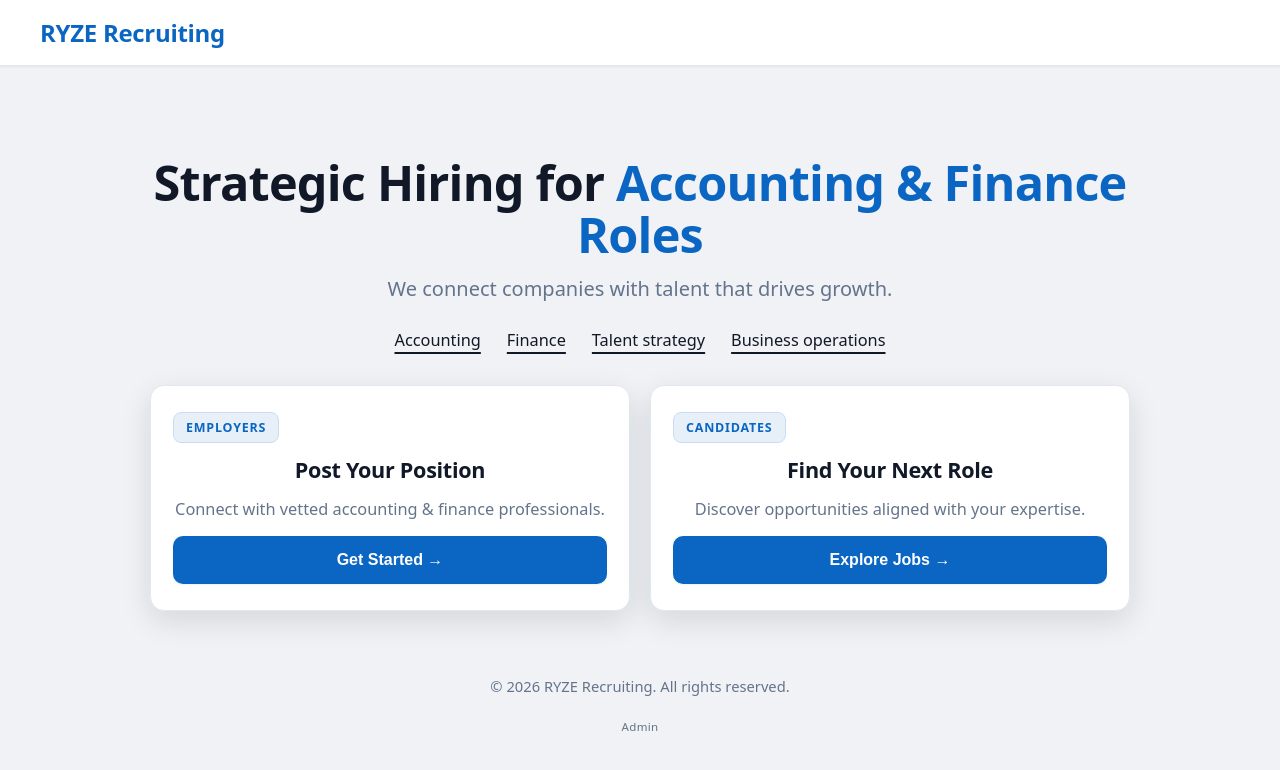
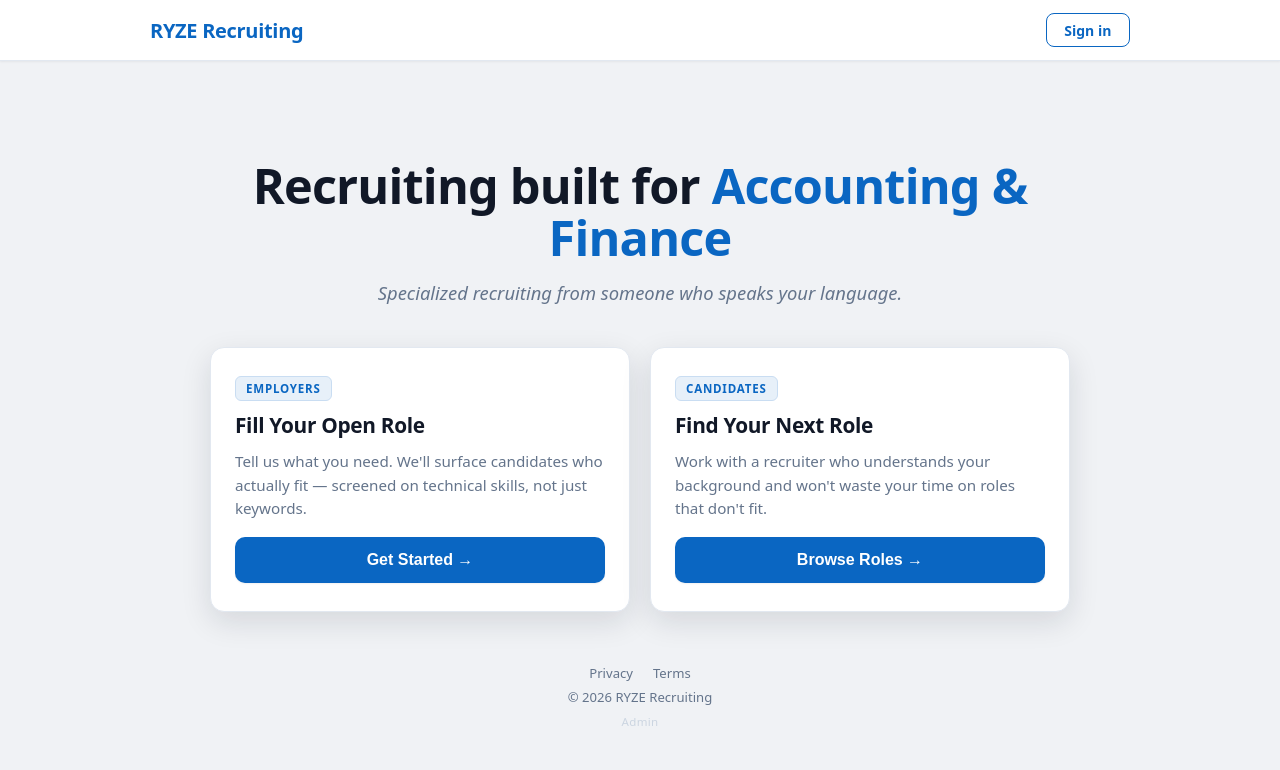
Before and after one commit to djahern-max/ryzerecruiting_frontend, a React (Vite) app: page / in a window 1280 px wide. Shown: the top 770 px of the page. Built offline with nearby package versions, Linux system fonts and the light colour scheme.

Commit message:
minor tweaks to the Landing Page

```diff
--- a/src/pages/Landing.jsx
+++ b/src/pages/Landing.jsx
@@ -2,7 +2,6 @@
 import { useNavigate } from "react-router-dom";
 import { useAuth } from "../contexts/AuthContext";
 import { useEffect } from "react";
-import Header from "../components/Header";
 import styles from "./Landing.module.css";
 
 function Landing() {
@@ -11,50 +10,52 @@ function Landing() {
 
   useEffect(() => {
     if (user) {
-      if (user.user_type === "ADMIN") {
-        navigate("/admin");
-      } else if (user.user_type === "EMPLOYER") {
-        navigate("/employer/dashboard");
-      } else {
-        navigate("/candidate/dashboard");
-      }
+      if (user.user_type === "ADMIN") navigate("/admin");
+      else if (user.user_type === "EMPLOYER") navigate("/employer/dashboard");
+      else navigate("/candidate/dashboard");
     }
   }, [user, navigate]);
 
   return (
     <div className={`${styles.page} ryzeBannerBg`}>
-      <Header variant="landing" showNav={true} />
+
+      {/* ── Minimal landing header ── */}
+      <header className={styles.header}>
+        <div className={styles.headerContent}>
+          <span className={styles.logo}>RYZE Recruiting</span>
+          <button
+            className={styles.signInLink}
+            onClick={() => navigate("/auth")}
+          >
+            Sign in
+          </button>
+        </div>
+      </header>
 
       <main className={`ryzeContainer ${styles.main}`}>
         <section className={styles.hero}>
+
           <h1 className={styles.title}>
-            Strategic Hiring for{" "}
+            Recruiting built for{" "}
             <span className={styles.titleEmphasis}>
-              Accounting &amp; Finance Roles
+              Accounting &amp; Finance
             </span>
           </h1>
 
           <p className={styles.subtitle}>
-            We connect companies with talent that drives growth.
+            Specialized recruiting from someone who speaks your language.
           </p>
-
-          <div className={styles.linksRow} aria-hidden="true">
-            <span className="ryzeUnderlineLink">Accounting</span>
-            <span className="ryzeUnderlineLink">Finance</span>
-            <span className="ryzeUnderlineLink">Talent strategy</span>
-            <span className="ryzeUnderlineLink">Business operations</span>
-          </div>
 
           <div className={styles.ctaRow}>
             <div className={styles.ctaCard}>
               <div className={styles.ctaLabel}>Employers</div>
-              <h3 className={styles.ctaTitle}>Post Your Position</h3>
+              <h3 className={styles.ctaTitle}>Fill Your Open Role</h3>
               <p className={styles.ctaText}>
-                Connect with vetted accounting &amp; finance professionals.
+                Tell us what you need. We'll surface candidates who actually fit — screened on technical skills, not just keywords.
               </p>
               <button
                 className={`ryzeBtn ryzeBtnPrimary ${styles.ctaButton}`}
-                onClick={() => navigate("/auth")}
+                onClick={() => navigate("/auth?type=employer")}
               >
                 Get Started →
               </button>
@@ -64,23 +65,26 @@ function Landing() {
               <div className={styles.ctaLabel}>Candidates</div>
               <h3 className={styles.ctaTitle}>Find Your Next Role</h3>
               <p className={styles.ctaText}>
-                Discover opportunities aligned with your expertise.
+                Work with a recruiter who understands your background and won't waste your time on roles that don't fit.
               </p>
               <button
                 className={`ryzeBtn ryzeBtnPrimary ${styles.ctaButton}`}
-                onClick={() => navigate("/auth")}
+                onClick={() => navigate("/auth?type=candidate")}
               >
-                Explore Jobs →
+                Browse Roles →
               </button>
             </div>
           </div>
+
         </section>
 
         <footer className={styles.footer}>
-          <p>© 2026 RYZE Recruiting. All rights reserved.</p>
-          <a href="/admin/login" className={styles.adminAccess}>
-            Admin
-          </a>
+          <div className={styles.footerLinks}>
+            <a href="/privacy" className={styles.footerLink}>Privacy</a>
+            <a href="/terms" className={styles.footerLink}>Terms</a>
+          </div>
+          <p className={styles.copyright}>© 2026 RYZE Recruiting</p>
+          <a href="/admin/login" className={styles.adminAccess}>Admin</a>
         </footer>
       </main>
     </div>
--- a/src/pages/Landing.module.css
+++ b/src/pages/Landing.module.css
@@ -1,10 +1,54 @@
-/*src/pages/Landing.module.css*/
+/* src/pages/Landing.module.css */
+
 .page {
   min-height: 100vh;
   display: flex;
   flex-direction: column;
 }
 
+/* ── Minimal Header ──────────────────────────────────── */
+.header {
+  padding: 0 2rem;
+  border-bottom: 1px solid var(--border-200);
+  background: white;
+  box-shadow: var(--shadow-sm);
+}
+
+.headerContent {
+  max-width: 980px;
+  margin: 0 auto;
+  height: 60px;
+  display: flex;
+  align-items: center;
+  justify-content: space-between;
+}
+
+.logo {
+  font-size: 1.25rem;
+  font-weight: 800;
+  color: var(--brand-800);
+  letter-spacing: -0.3px;
+}
+
+.signInLink {
+  background: none;
+  border: 1.5px solid var(--brand-800);
+  color: var(--brand-800);
+  font-size: 0.875rem;
+  font-weight: 600;
+  font-family: var(--font-sans);
+  padding: 0.4rem 1.1rem;
+  border-radius: 8px;
+  cursor: pointer;
+  transition: background 150ms ease, color 150ms ease;
+}
+
+.signInLink:hover {
+  background: var(--brand-800);
+  color: white;
+}
+
+/* ── Main ────────────────────────────────────────────── */
 .main {
   flex: 1;
   display: flex;
@@ -12,53 +56,46 @@
   justify-content: center;
 }
 
+/* ── Hero ────────────────────────────────────────────── */
 .hero {
   width: 100%;
   text-align: center;
   display: flex;
   flex-direction: column;
   align-items: center;
-  padding: 52px 0 28px 0;
+  padding: 56px 0 32px;
 }
 
 .title {
-  margin: 0 0 14px 0;
+  margin: 0 0 16px;
   font-size: var(--h1);
   line-height: 1.06;
   letter-spacing: -0.8px;
   color: var(--text-900);
   font-weight: 900;
-  max-width: 980px;
+  max-width: 820px;
 }
 
 .titleEmphasis {
   color: var(--brand-800);
-  font-weight: 900;
 }
 
 .subtitle {
-  margin: 0 0 18px 0;
-  font-size: 1.25rem;
+  margin: 0 0 40px;
+  font-size: 1.15rem;
   color: var(--text-500);
-  line-height: 1.45;
-  max-width: 760px;
+  line-height: 1.5;
+  max-width: 560px;
+  font-style: italic;
 }
 
-.linksRow {
-  display: flex;
-  gap: 26px;
-  flex-wrap: wrap;
-  justify-content: center;
-  margin: 8px 0 34px 0;
-  font-size: 1.02rem;
-}
-
+/* ── CTA Cards ───────────────────────────────────────── */
 .ctaRow {
   display: grid;
   grid-template-columns: repeat(2, minmax(0, 1fr));
   gap: 20px;
   width: 100%;
-  max-width: 980px;
+  max-width: 860px;
 }
 
 .ctaCard {
@@ -66,38 +103,37 @@
   border: 1px solid var(--border-200);
   border-radius: var(--radius);
   box-shadow: var(--shadow-md);
-  padding: 26px 22px;
+  padding: 28px 24px;
   display: flex;
   flex-direction: column;
-  gap: 14px;
-  position: relative;
-  overflow: hidden;
+  gap: 12px;
+  text-align: left;
   transition: transform 200ms ease, box-shadow 200ms ease, border-color 200ms ease;
 }
 
 .ctaCard:hover {
-  transform: translateY(-4px);
-  box-shadow: 0 20px 40px rgba(15, 23, 42, 0.15);
+  transform: translateY(-3px);
+  box-shadow: 0 16px 36px rgba(15, 23, 42, 0.13);
   border-color: var(--brand-800);
 }
 
 .ctaLabel {
   display: inline-block;
-  font-size: 0.78rem;
+  font-size: 0.72rem;
   font-weight: 900;
   letter-spacing: 0.8px;
   text-transform: uppercase;
   color: var(--brand-800);
   background: color-mix(in srgb, var(--brand-800) 10%, white);
   border: 1px solid color-mix(in srgb, var(--brand-800) 22%, white);
-  padding: 6px 12px;
-  border-radius: 8px;
+  padding: 4px 10px;
+  border-radius: 6px;
   align-self: flex-start;
 }
 
 .ctaTitle {
   margin: 0;
-  font-size: 1.35rem;
+  font-size: 1.3rem;
   font-weight: 900;
   color: var(--text-900);
   letter-spacing: -0.3px;
@@ -108,71 +144,102 @@
   margin: 0;
   color: var(--text-500);
   line-height: 1.55;
-  font-size: 1.02rem;
+  font-size: 0.95rem;
+  flex: 1;
 }
 
 .ctaButton {
   width: 100%;
-  margin-top: auto;
-  /* Pushes button to bottom of flex container */
+  margin-top: 4px;
   font-size: 1rem;
-  padding: 14px 18px;
+  padding: 13px 18px;
   justify-content: center;
 }
 
+/* ── Footer ──────────────────────────────────────────── */
 .footer {
-  padding: 22px 0 26px 0;
-  color: var(--text-500);
-  font-size: 0.92rem;
+  padding: 20px 0 28px;
   text-align: center;
+  display: flex;
+  flex-direction: column;
+  align-items: center;
+  gap: 6px;
 }
 
-/* Discreet admin link — intentionally low-visibility */
-.adminAccess {
-  display: inline-block;
-  margin-top: 8px;
-  font-size: 0.72rem;
-  color: var(--text-300);
+.footerLinks {
+  display: flex;
+  gap: 20px;
+}
+
+.footerLink {
+  font-size: 0.82rem;
+  color: var(--text-500);
   text-decoration: none;
   transition: color 150ms ease;
+}
+
+.footerLink:hover {
+  color: var(--text-900);
+}
+
+.copyright {
+  font-size: 0.82rem;
+  color: var(--text-500);
+  margin: 0;
+}
+
+.adminAccess {
+  font-size: 0.68rem;
+  color: transparent;
+  text-decoration: none;
   letter-spacing: 0.3px;
+  transition: color 200ms ease;
+  margin-top: 2px;
+  user-select: none;
 }
 
 .adminAccess:hover {
   color: var(--text-500);
 }
 
-/* Tablet + down */
+.adminAccess {
+  font-size: 0.72rem;
+  color: var(--text-300, #cbd5e1);
+  text-decoration: none;
+  letter-spacing: 0.3px;
+  transition: color 150ms ease;
+  margin-top: 2px;
+}
+
+.adminAccess:hover {
+  color: var(--text-500);
+}
+
+/* ── Responsive ──────────────────────────────────────── */
 @media (max-width: 860px) {
   .ctaRow {
     grid-template-columns: 1fr;
-    max-width: 560px;
+    max-width: 520px;
   }
 
   .hero {
-    padding-top: 42px;
+    padding-top: 44px;
   }
 }
 
-/* Mobile */
 @media (max-width: 520px) {
   .hero {
-    padding: 28px 0 20px 0;
+    padding: 32px 0 24px;
   }
 
   .title {
-    font-size: 2.05rem;
-    letter-spacing: -0.6px;
+    font-size: 2rem;
+    letter-spacing: -0.5px;
   }
 
   .subtitle {
-    font-size: 1.05rem;
-    margin-bottom: 10px;
-  }
-
-  /* Hide non-functional category links on mobile */
-  .linksRow {
-    display: none;
+    font-size: 1rem;
+    margin-bottom: 28px;
   }
 
   .ctaCard {
@@ -180,18 +247,9 @@
     box-shadow: var(--shadow-sm);
   }
 
-  /* No hover lift on mobile (reduces "jumpy" feel) */
   .ctaCard:hover {
     transform: none;
     box-shadow: var(--shadow-sm);
     border-color: var(--border-200);
   }
-
-  .ctaTitle {
-    font-size: 1.22rem;
-  }
-
-  .ctaText {
-    font-size: 0.98rem;
-  }
 }
```
